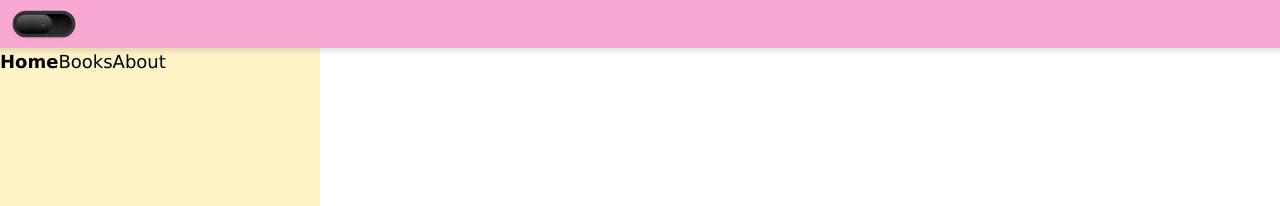
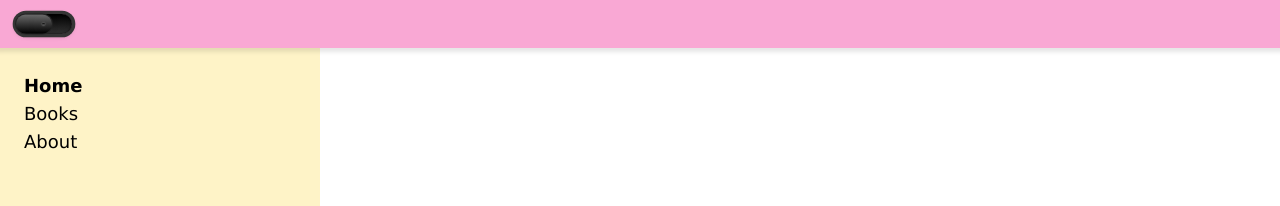
Before and after one commit to talkohavy/vite-micro-frontends-react, a React (Vite) app in the folder apps/host/: page / in a window 1280 px wide. Shown: the top 206 px of the page. Built offline with nearby package versions, Linux system fonts and the light colour scheme.

Commit message:
sidebar links fixed

```diff
--- a/apps/host/src/components/Layout/Sidebar/SideBarLinkList.jsx
+++ b/apps/host/src/components/Layout/Sidebar/SideBarLinkList.jsx
@@ -31,7 +31,7 @@ export default function SideBarLinkList() {
   );
 
   return (
-    <nav>
+    <nav className='flex flex-col items-start justify-start'>
       {routes.map(({ to, text, isActive }) => (
         <SideBarLinkItem key={text} to={to} text={text} isActive={isActive} />
       ))}
--- a/apps/host/src/components/Layout/Sidebar/index.jsx
+++ b/apps/host/src/components/Layout/Sidebar/index.jsx
@@ -2,7 +2,7 @@ import SideBarLinkList from './SideBarLinkList';
 
 export default function Sidebar() {
   return (
-    <div className='h-full w-80 shrink-0 bg-amber-100 shadow-md dark:bg-slate-500'>
+    <div className='h-full w-80 shrink-0 bg-amber-100 p-3 shadow-md dark:bg-slate-500 sm:p-6'>
       <SideBarLinkList />
     </div>
   );
```
